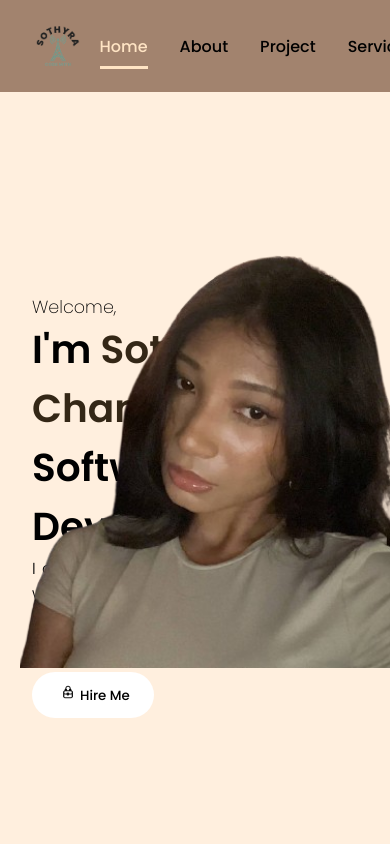
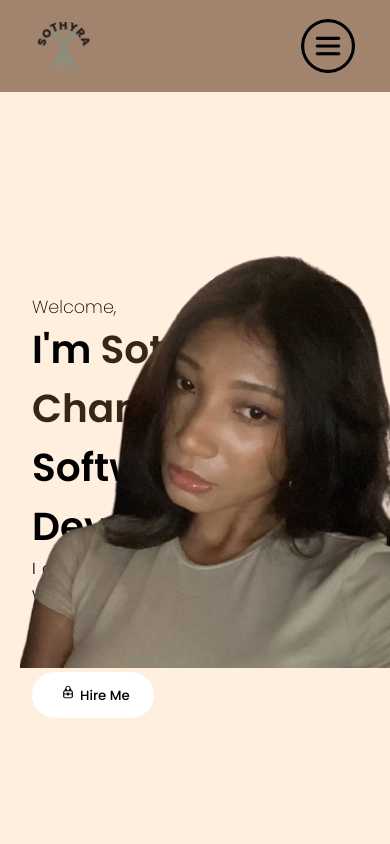
Before and after one commit to SothyraChan/portfolio, a React (Create React App) app: page / in a window 390 px wide. Shown: the top 844 px of the page. Built offline with nearby package versions, Linux system fonts and the light colour scheme.

Commit message:
Make some css changes

```diff
--- a/src/components/NavBar/navbar.css
+++ b/src/components/NavBar/navbar.css
@@ -51,7 +51,14 @@
 .active {
     color: bisque;
     padding-bottom: 0.5rem;
-    border-bottom: 3px solid bisque;
+    border-bottom: 4px solid wheat;
+}
+
+.mobileMenu {
+    display: none;
+    object-fit: cover;
+    height: 1.8rem;
+
 }
 
 .navMenu {
@@ -61,10 +68,10 @@
     z-index: 2;
     display: flex;
     flex-direction: column;
-    padding: 0.5rem;
+    padding: 0.2rem;
     height: fit-content;
     min-width: 15rem;
-    background: wheat;
+    background: rgb(0, 0, 0);
     border-radius: 1rem;
 }
 
@@ -76,3 +83,15 @@
     background-color: rgb(169, 138, 116);
 
 }
+
+@media screen and (max-width:720px) {
+    .mobileMenu {
+        display: flex;
+    }
+    .desktopMenu {
+        display: none;
+    }
+    .desktopMenuBtn {
+        display: none;
+    }
+}
--- a/src/components/NavBar/navbar.js
+++ b/src/components/NavBar/navbar.js
@@ -13,16 +13,16 @@ const Navbar = () => {
             <div className="desktopMenu">
                 <Link activeClass='active' to='intro' spy={true} smooth={true} offset={-100} duration={500} className="desktopMenuListItem">Home</Link>
                 <Link activeClass='active' to='skills' spy={true} smooth={true} offset={-100} duration={500} className="desktopMenuListItem">About</Link>
-                <Link activeClass='active' to='projects' spy={true} smooth={true} offset={-100} duration={500} className="desktopMenuListItem">Project</Link>
+                <Link activeClass='active' to='projects' spy={true} smooth={true} offset={-120} duration={500} className="desktopMenuListItem">Project</Link>
                 <Link activeClass='active' to='services' spy={true} smooth={true} offset={-120} duration={500} className="desktopMenuListItem">Service</Link>
             </div>
-            <buttom className="desktopMenubtn" onclick={() => {
+            <buttom className="desktopMenuBtn" onclick={() => {
                 document.getElementById('contact').scrollIntoView({behavior: 'smooth'});
             }
         }>
                 <img src={contactImg} alt="" className="desktopMenuImg" />Contact Me</buttom>
 
-            <img src={menuIcon} alt="Menu" className='mobMenu' style={{width: '60px', height: 'auto'}} onClick={() =>setShowMenu(!showMenu)}/>
+            <img src={menuIcon} alt="Menu" className='mobileMenu' style={{width: '60px', height: 'auto'}} onClick={() =>setShowMenu(!showMenu)}/>
             <div className="navMenu" style={{display: showMenu? 'flex':'none'}}>
                 <Link activeClass='active' to='intro' spy={true} smooth={true} offset={-100} duration={500} className="listItem"   onClick={() =>setShowMenu(false)}>Home</Link>
                 <Link activeClass='active' to='skills' spy={true} smooth={true} offset={-100} duration={500} className="listItem"  onClick={() =>setShowMenu(false)}>About</Link>
```
